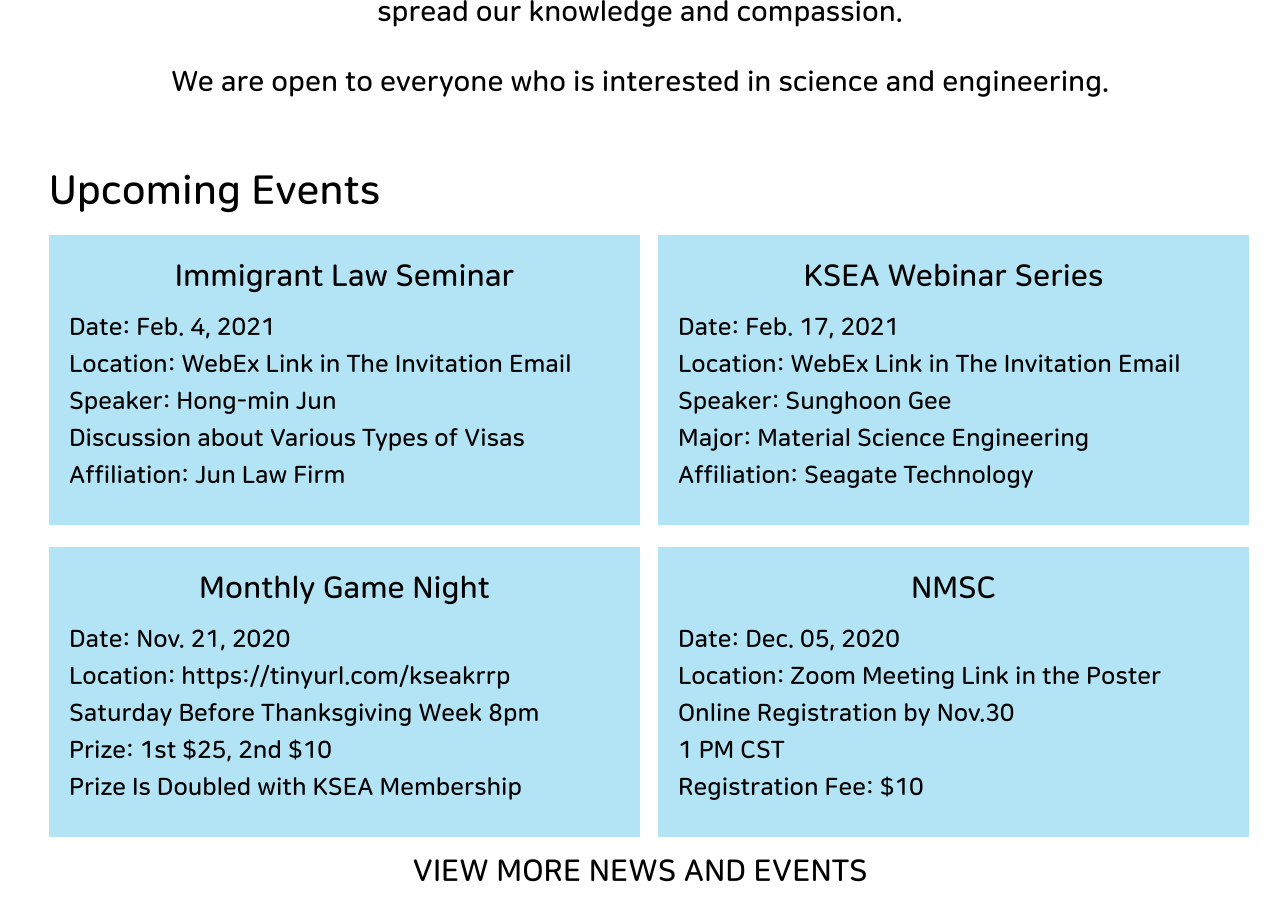
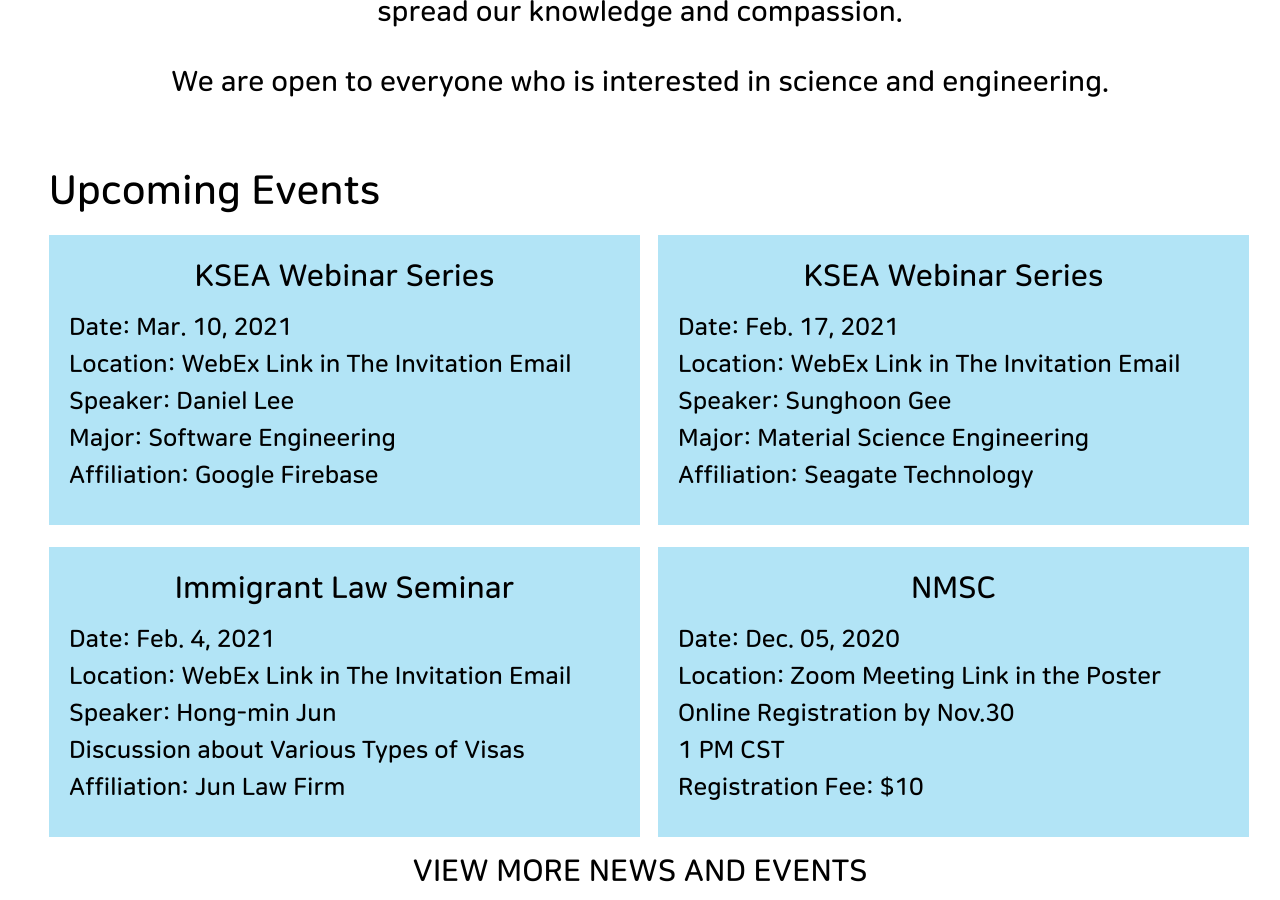
Before and after one commit to KSEAWisconsin/kseawisconsin.github.io, a Jekyll site: the page built from index.html, in a window 1280 px wide and 900 px high, scrolled down 543 px. Built offline with Jekyll 4.4.1, drawn with Linux system fonts in a browser that asks for light colours.

Commit message:
Webinar Series update

```diff
--- a/_data/events.yml
+++ b/_data/events.yml
@@ -5,6 +5,12 @@
 ##   detail_url: # where detailed description located
 ##   date: # Mmm. DD. YYYY
 ##   location: # upto 35 char
+
+- event_name: KSEA Webinar Series
+  detail_url: https://www.facebook.com/groups/kseawisc/permalink/3712943725417964/
+  date: Feb. 17. 2021
+  location: WebEx Link in The Invitation Email
+
 - event_name: Immigrant Law Seminar
   detail_url: https://www.facebook.com/groups/kseawisc/permalink/3658955660816771/
   date: Feb. 4. 2021
--- a/_data/home_events.yml
+++ b/_data/home_events.yml
@@ -10,13 +10,13 @@
 ##   additional_info2: # 2st line of additional information.
 ##   additional_info3: # 2st line of additional information.
 
-- event_name: Immigrant Law Seminar
+- event_name: KSEA Webinar Series
   detail_url:
-  date: Feb. 4, 2021
+  date: Mar. 10, 2021
   location: WebEx Link in The Invitation Email
-  additional_info1: "Speaker: Hong-min Jun"
-  additional_info2: "Discussion about Various Types of Visas"
-  additional_info3: "Affiliation: Jun Law Firm"
+  additional_info1: "Speaker: Daniel Lee"
+  additional_info2: "Major: Software Engineering"
+  additional_info3: "Affiliation: Google Firebase"
 
 - event_name: KSEA Webinar Series
   detail_url:
@@ -26,13 +26,13 @@
   additional_info2: "Major: Material Science Engineering"
   additional_info3: "Affiliation: Seagate Technology"
 
-- event_name: Monthly Game Night
+- event_name: Immigrant Law Seminar
   detail_url:
-  date: Nov. 21, 2020
-  location: "https://tinyurl.com/kseakrrp"
-  additional_info1: Saturday Before Thanksgiving Week 8pm
-  additional_info2: "Prize: 1st $25, 2nd $10"
-  additional_info3: "Prize Is Doubled with KSEA Membership"
+  date: Feb. 4, 2021
+  location: WebEx Link in The Invitation Email
+  additional_info1: "Speaker: Hong-min Jun"
+  additional_info2: "Discussion about Various Types of Visas"
+  additional_info3: "Affiliation: Jun Law Firm"
 
 - event_name: NMSC
   detail_url:
@@ -42,6 +42,13 @@
   additional_info2: "1 PM CST"
   additional_info3: "Registration Fee: $10"
 
+- event_name: Monthly Game Night
+  detail_url:
+  date: Nov. 21, 2020
+  location: "https://tinyurl.com/kseakrrp"
+  additional_info1: Saturday Before Thanksgiving Week 8pm
+  additional_info2: "Prize: 1st $25, 2nd $10"
+  additional_info3: "Prize Is Doubled with KSEA Membership"
 
 - event_name: UKC 2020 Virtual
   detail_url:
```
